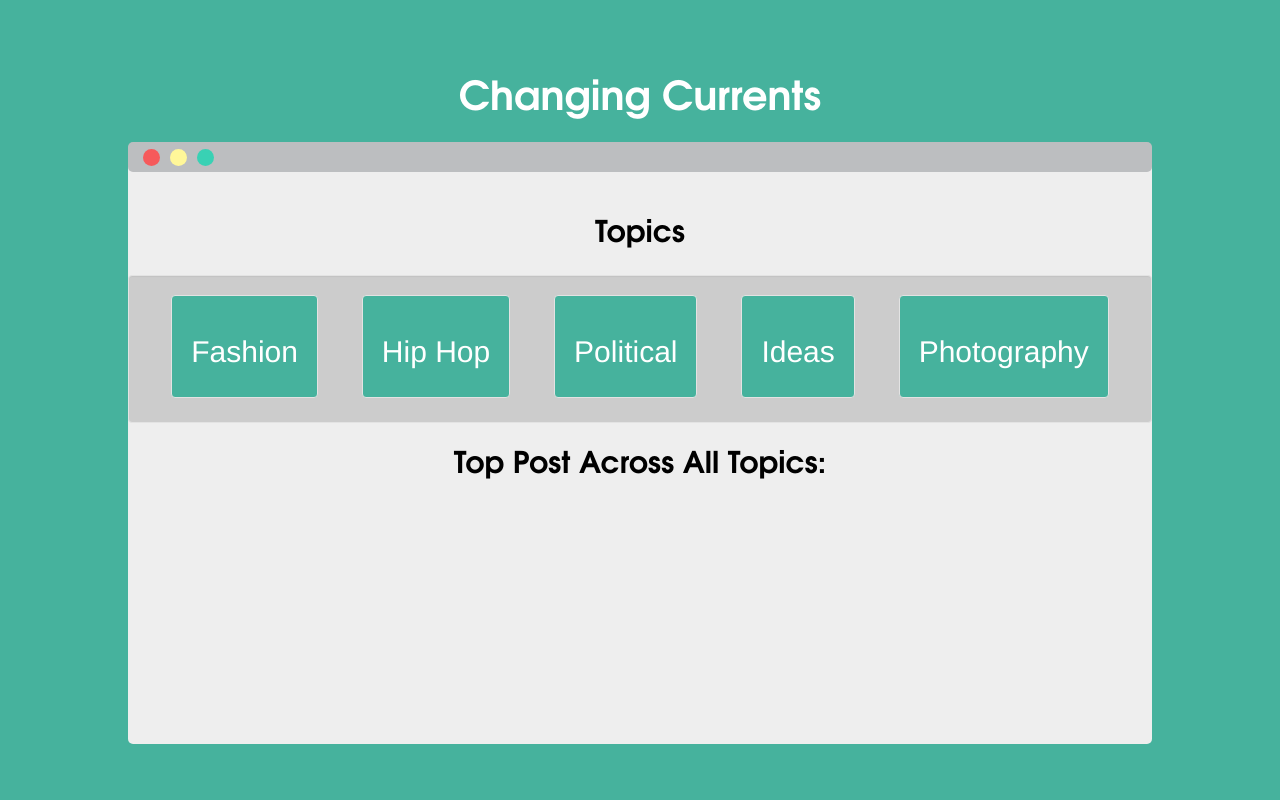
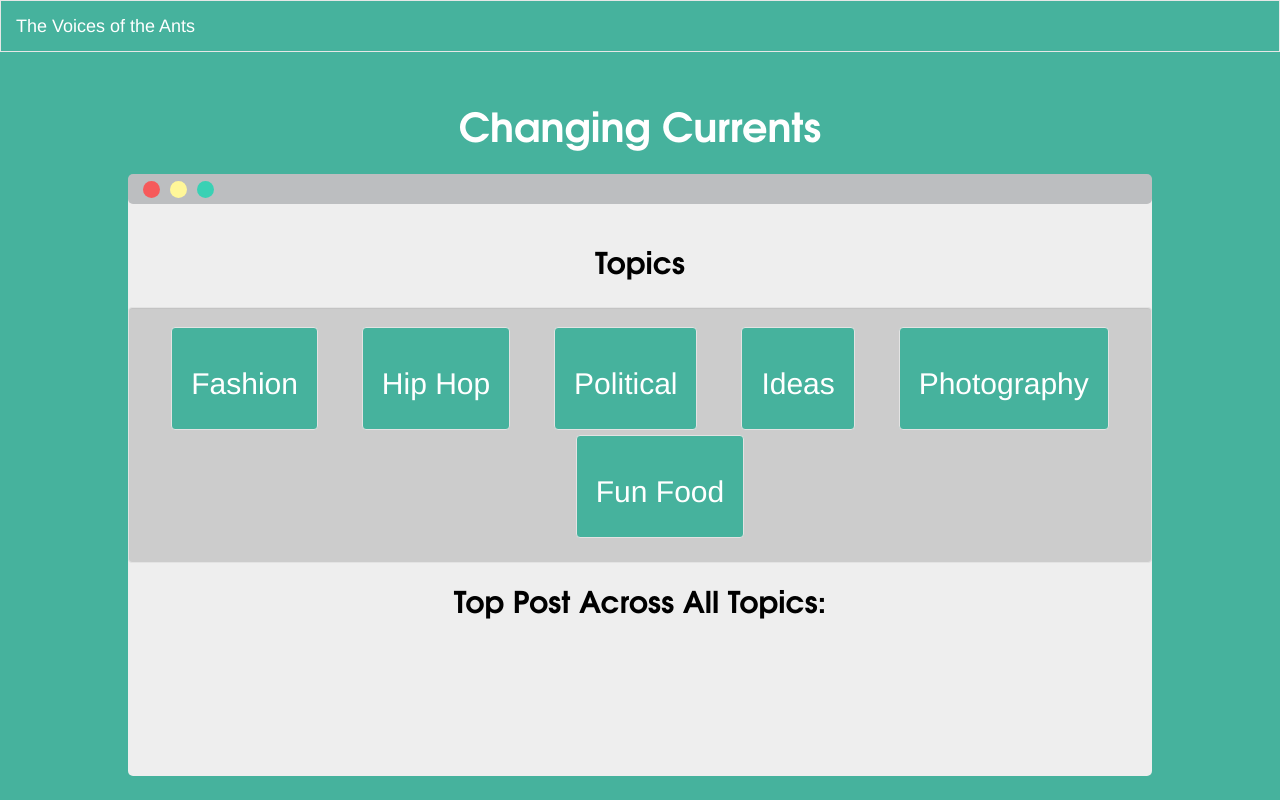
Before and after one commit to NRassoules/TheVoicesOfTheAnts, a PHP site: page / in a window 1280 px wide. Run offline with PHP 8.4, Linux system fonts and the light colour scheme; some libraries are stand-ins or nearby versions.

Commit message:
added navbar

```diff
--- a/css/main.css
+++ b/css/main.css
@@ -143,3 +143,10 @@ a, a:visited, a:hover{
 	color: white;
 	text-decoration: none;
 }
+.brandText{
+	color: white;
+}
+.navbar-default{
+	background-color: transparent;
+	border-radius: 0;
+}
--- a/index.php
+++ b/index.php
@@ -8,6 +8,7 @@
 	<body>
 		<section id="imgSection">
 			<section id="fillSection">
+				<?php include 'views/navbar.php';?>
 				<h1 class="bringToFront"><a href="http://www.thevoicesoftheants.com">Changing Currents</a></h1>
 				<div class="jumbotron" id="frontPage">
 					<div class="container" id="bar">
@@ -33,6 +34,9 @@
 							<div class="well currentsWell hvr-radial-out topicButton">
 								<h2>Photography</h2>
 							</div>
+							<div class="well currentsWell hvr-radial-out topicButton">
+								<h2>Fun Food</h2>
+							</div>
 						</div>
 					</div>
 					<h2 class="currentsText black trigger">Top Post Across All Topics:</h2>
@@ -43,7 +47,7 @@
 	<script type="text/Javascript">
 			$(document).ready(function(){
 				$(".bringToFront").hide().fadeIn(2000);
-				$(".bringToFront").animate({marginTop : "70px"} , 1000);
+				$(".bringToFront").animate({marginTop : "50px"} , 1000);
 
 				$(".trigger").click(function(){
 					$("#triggerHide").fadeOut(1000);
--- /dev/null
+++ b/views/navbar.php
@@ -0,0 +1,9 @@
+<nav class="navbar navbar-default">
+  <div class="container-fluid">
+    <div class="navbar-header">
+      <a class="navbar-brand" href="#">
+        <p class="brandText">The Voices of the Ants</p>
+      </a>
+    </div>
+  </div>
+</nav>
```
